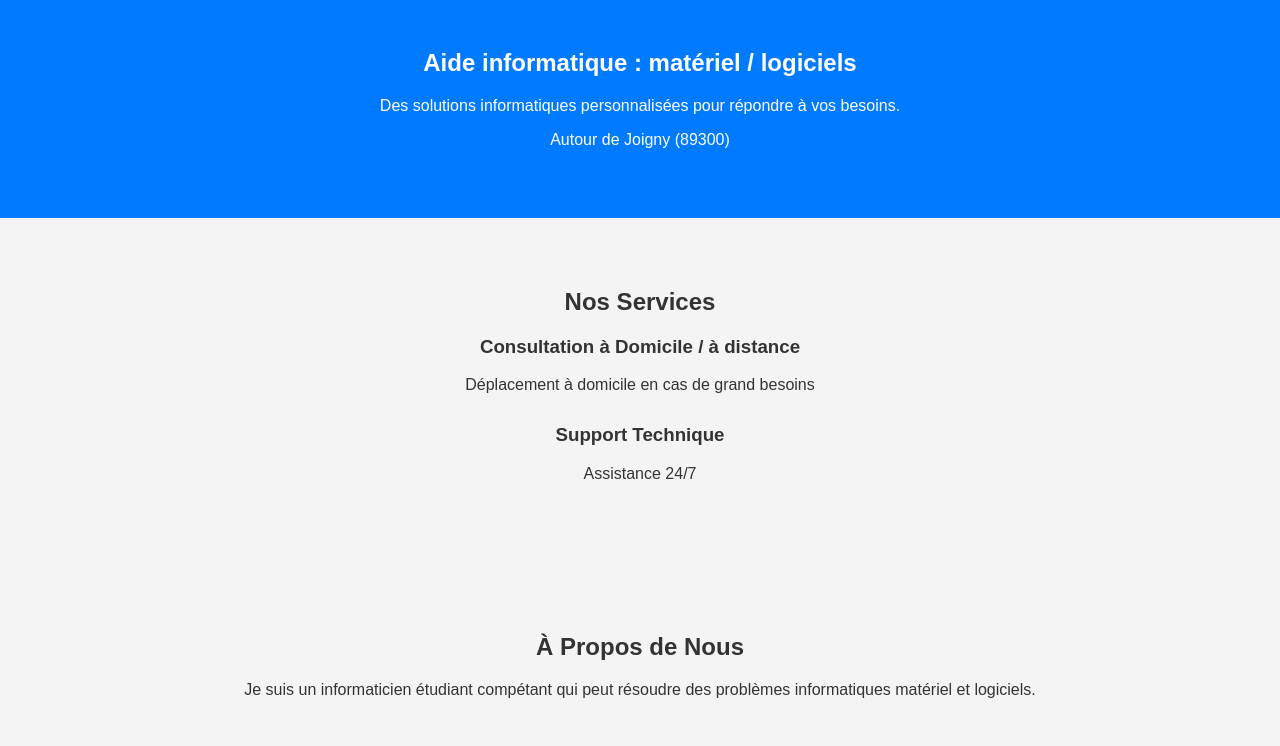
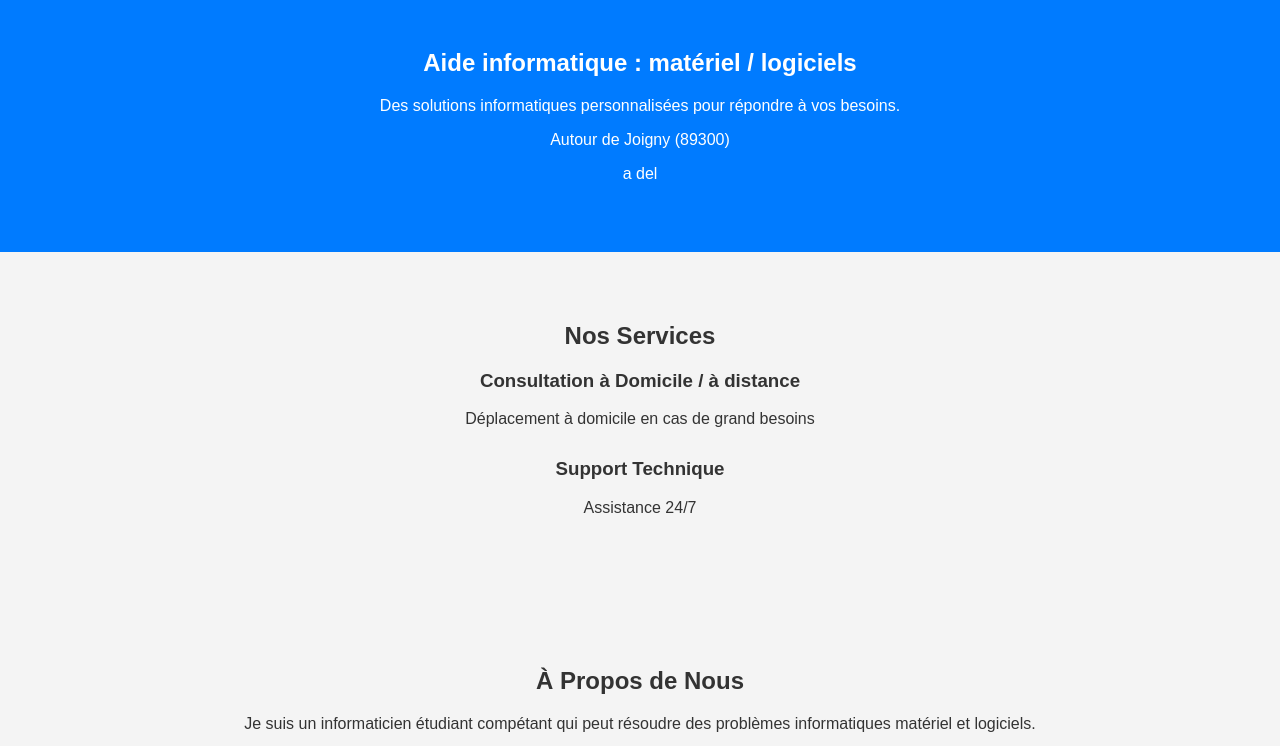
Before and after one commit to CorentinVernet/ServiceIT, a plain HTML site: page index.html in a window 1280 px wide. Shown: the part 54-800 px from the top of the page. Drawn offline with Linux system fonts and the light colour scheme; a script that the page names is missing.

Commit message:
test commit and push

```diff
--- a/index.html
+++ b/index.html
@@ -25,6 +25,7 @@
         Des solutions informatiques personnalisées pour répondre à vos besoins.
       </p>
       <p>Autour de Joigny (89300)</p>
+      <p>a del</p>
       <br />
     </section>
 
```
